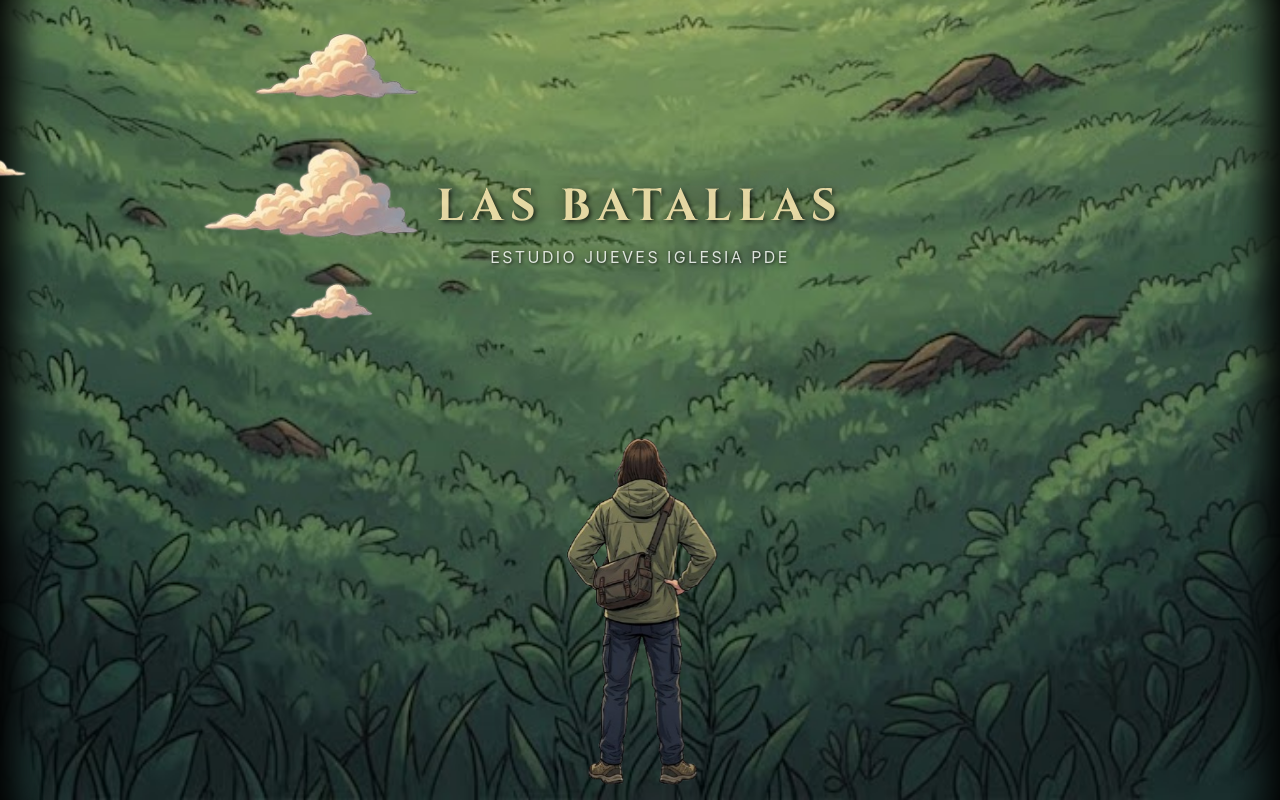
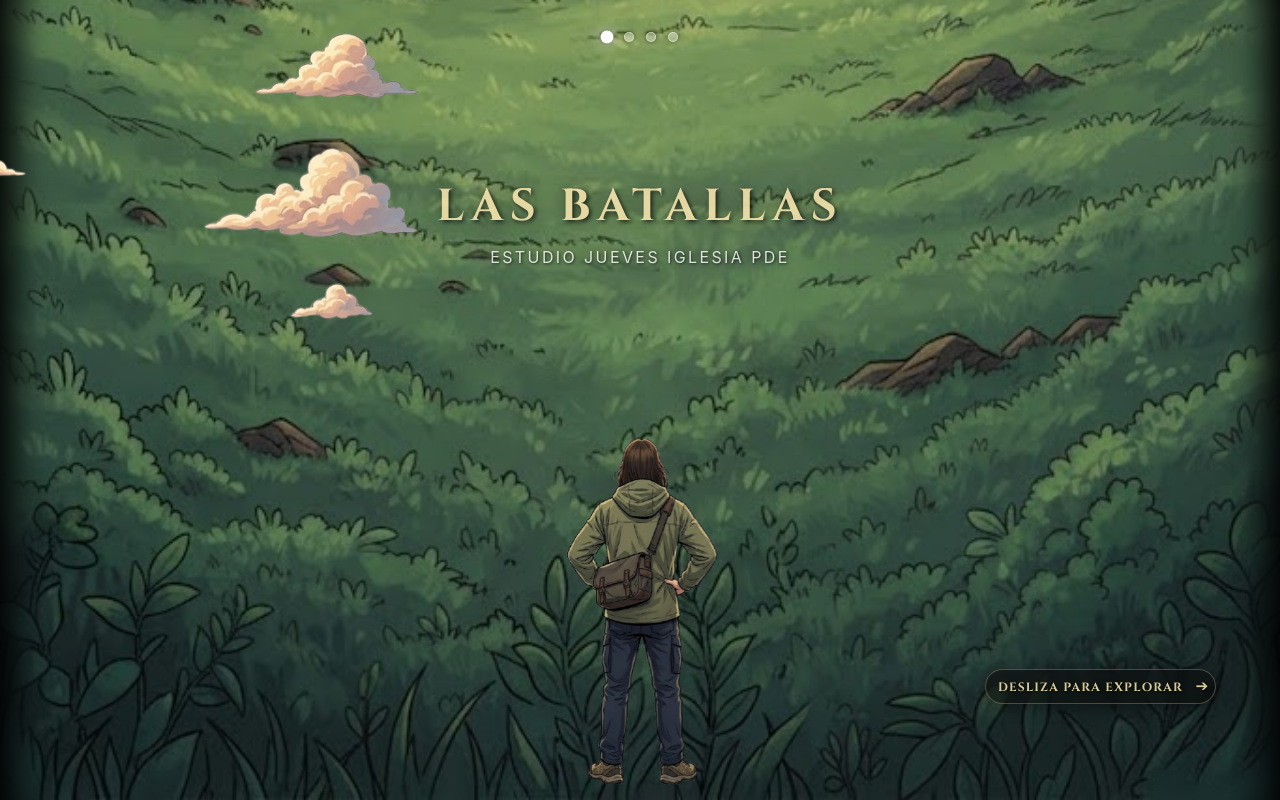
Before and after one commit to UrielRojas04/Batallas-imagen-interactiva-, a React (Vite) app: page / in a window 1280 px wide. Built offline with nearby package versions, Linux system fonts and the light colour scheme.

Commit message:
feat: implement interactive parallax scenarios with horizontal scroll navigation and intersection observers

```diff
--- a/src/App.css
+++ b/src/App.css
@@ -342,6 +342,73 @@ html, body, #root {
   opacity: 0.8;
 }
 
+/* Indicador de scroll */
+.scroll-indicator {
+  position: absolute;
+  bottom: 12vh; /* Un poco más arriba a pedido del usuario */
+  right: 5vw;
+  font-family: 'Cinzel', serif;
+  font-size: 0.75rem; /* Más chiquito a pedido del usuario */
+  color: #fce8b2; /* Mismo dorado bíblico que el título principal */
+  letter-spacing: 0.1em;
+  text-transform: uppercase;
+  text-shadow: 1px 1px 3px rgba(0,0,0,0.8);
+  z-index: 15; /* Por encima del personaje principal para que siempre se vea */
+  display: flex;
+  align-items: center;
+  gap: 6px; /* Menos espacio entre texto y flecha */
+
+  /* Fondito para destacar */
+  background-color: rgba(10, 10, 10, 0.65);
+  padding: 6px 12px; /* Menos padding para achicar la pastilla */
+  border-radius: 20px;
+  border: 1px solid rgba(252, 232, 178, 0.3);
+  box-shadow: 0 4px 15px rgba(0,0,0,0.5);
+  backdrop-filter: blur(4px);
+  -webkit-backdrop-filter: blur(4px);
+
+  opacity: 0;
+  animation: fade-in-slow-anim 2s ease forwards 1s; /* Aparece después de 1s */
+}
+
+.scroll-indicator .arrow {
+  font-size: 0.95rem; /* Flecha más chiquita */
+  animation: bounce-right 1.5s ease-in-out infinite;
+}
+
+@keyframes bounce-right {
+  0%, 100% { transform: translateX(0); }
+  50% { transform: translateX(8px); }
+}
+
+/* Pagination Dots */
+.pagination-dots {
+  position: fixed;
+  top: 4vh;
+  left: 50%;
+  transform: translateX(-50%);
+  display: flex;
+  gap: 12px;
+  z-index: 50; /* Por encima de todo */
+  pointer-events: none;
+}
+
+.pagination-dots .dot {
+  width: 10px;
+  height: 10px;
+  border-radius: 50%;
+  background-color: rgba(255, 255, 255, 0.3);
+  border: 1px solid rgba(255, 255, 255, 0.5);
+  transition: all 0.3s ease;
+  box-shadow: 0 0 5px rgba(0,0,0,0.5);
+}
+
+.pagination-dots .dot.active {
+  background-color: rgba(255, 255, 255, 1);
+  box-shadow: 0 0 10px rgba(255, 255, 255, 0.8), 0 0 5px rgba(0,0,0,0.5);
+  transform: scale(1.3);
+}
+
 .opacity-0 {
   opacity: 0 !important;
 }
--- a/src/App.jsx
+++ b/src/App.jsx
@@ -1,3 +1,4 @@
+import { useState } from 'react';
 import { useParallaxEngine } from './hooks/useParallaxEngine';
 import MainCharacter from './components/MainCharacter';
 import NormalScenario from './components/NormalScenario';
@@ -7,9 +8,16 @@ import PleasuresScenario from './components/PleasuresScenario';
 import './App.css';
 
 function App() {
-  const scrollRef = useParallaxEngine();
+  const [activeIndex, setActiveIndex] = useState(0);
+  const scrollRef = useParallaxEngine(setActiveIndex);
 
   return (
+    <>
+      <div className="pagination-dots">
+        {[0, 1, 2, 3].map(i => (
+          <div key={i} className={`dot ${activeIndex === i ? 'active' : ''}`} />
+        ))}
+      </div>
       <div className="scroll-container" ref={scrollRef}>
         <MainCharacter />
         <NormalScenario />
@@ -17,6 +25,7 @@ function App() {
         <MirrorScenario />
         <PleasuresScenario />
       </div>
+    </>
   );
 }
 
--- a/src/components/MirrorScenario.jsx
+++ b/src/components/MirrorScenario.jsx
@@ -59,6 +59,11 @@ export default function MirrorScenario() {
           "Por eso les digo: dejen que el Espíritu Santo los guíe en la vida. Entonces no se dejarán llevar por los impulsos de la naturaleza pecaminosa. La naturaleza pecaminosa desea hacer el mal, que es precisamente lo contrario de lo que quiere el Espíritu. Y el Espíritu nos da deseos que se oponen a lo que desea la naturaleza pecaminosa. Estas dos fuerzas luchan constantemente entre sí, entonces ustedes no son libres para llevar a cabo sus buenas intenciones."
         </p>
       </Modal>
+
+      {/* Indicador de scroll */}
+      <div className="scroll-indicator">
+        Desliza para explorar <span className="arrow">➔</span>
+      </div>
     </section>
   );
 }
--- a/src/components/NormalScenario.jsx
+++ b/src/components/NormalScenario.jsx
@@ -25,6 +25,11 @@ export default function NormalScenario() {
       <div className="parallax-layer cloud-3" style={{ '--parallax-factor': '0.04' }}>
         <img src={`${import.meta.env.BASE_URL}img/nubes 3.png`} alt="Nube 3" />
       </div>
+
+      {/* Indicador de scroll */}
+      <div className="scroll-indicator">
+        Desliza para explorar <span className="arrow">➔</span>
+      </div>
     </section>
   );
 }
--- a/src/components/SpiritualScenario.jsx
+++ b/src/components/SpiritualScenario.jsx
@@ -91,6 +91,11 @@ export default function SpiritualScenario() {
           "Pues no luchamos contra enemigos de carne y hueso, sino contra gobernadores malignos y autoridades del mundo invisible, contra fuerzas poderosas de este mundo tenebroso y contra espíritus malignos de los lugares celestiales. Por lo tanto, pónganse todas las piezas de la armadura de Dios para poder resistir al enemigo en el tiempo del mal. Así, después de la batalla, todavía seguirán de pie, firmes."
         </p>
       </Modal>
+
+      {/* Indicador de scroll */}
+      <div className="scroll-indicator">
+        Desliza para explorar <span className="arrow">➔</span>
+      </div>
     </section>
   );
 }
--- a/src/hooks/useParallaxEngine.js
+++ b/src/hooks/useParallaxEngine.js
@@ -1,6 +1,6 @@
 import { useEffect, useRef } from 'react';
 
-export function useParallaxEngine() {
+export function useParallaxEngine(onIndexChange) {
   const containerRef = useRef(null);
   const rafRef = useRef(null);
 
@@ -9,10 +9,20 @@ export function useParallaxEngine() {
     if (!container) return;
 
     let currentScroll = container.scrollLeft;
+    let lastIndex = 0;
 
     const updateScroll = () => {
       // Inyectar variable CSS en el elemento raíz para que todos los hijos puedan leerla
       document.documentElement.style.setProperty('--scroll-x', `${currentScroll}px`);
+
+      if (onIndexChange) {
+        const index = Math.round(currentScroll / window.innerWidth);
+        if (index !== lastIndex) {
+          lastIndex = index;
+          onIndexChange(index);
+        }
+      }
+
       rafRef.current = null;
     };
 
```
Lines whose indentation alone changed are shown as unchanged.
